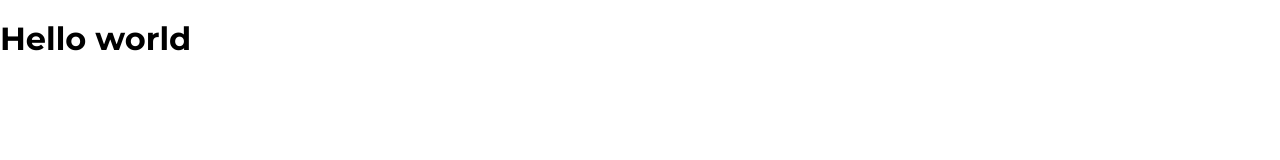
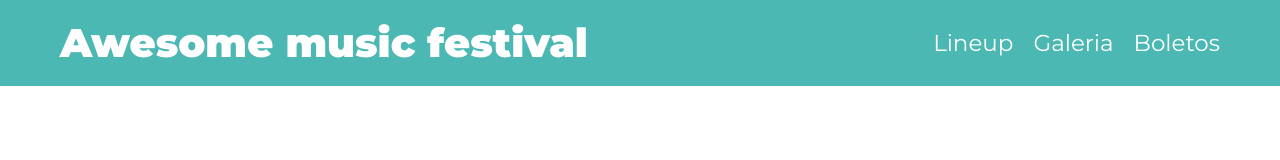
Before and after one commit to marlondt-dev/MusicFestival, a website: page index.html in a window 1280 px wide. Drawn offline with Linux system fonts and the light colour scheme.

Commit message:
added scss changes

```diff
--- a/index.html
+++ b/index.html
@@ -11,6 +11,17 @@
     <link rel="stylesheet" href="build/css/app.css"
 </head>
 <body>
-    <h1>Hello world</h1>
+
+    <header class="header">
+        <div class="contenedor contenido-header">
+            <h1>Awesome music festival</h1>
+            <nav class="navegacion-principal">
+                <a href="#">Lineup</a>
+                <a href="#">Galeria</a>
+                <a href="#">Boletos</a>
+            </nav>
+        </div>
+    </header>
+
 </body>
 </html>
--- a/src/scss/app.scss
+++ b/src/scss/app.scss
@@ -1 +1,2 @@
 @forward 'base';
+@forward 'layout';
--- a/src/scss/base/_global.scss
+++ b/src/scss/base/_global.scss
@@ -1,8 +1,54 @@
 @use 'variables' as v;
 
+html {
+    font-size: 62.5%;
+    box-sizing: border-box;
+    scroll-padding-top: 0rem;
+}
+*,
+*:before,
+*:after {
+    box-sizing: inherit;
+}
 body {
     font-family: v.$fuente_principal;
     font-optical-sizing: auto;
-    font-size: normal;
+    font-style: normal;
     color: v.$negro;
+    font-size: 2rem;
 }
+p {
+    color: v.$negro;
+    line-height: 1.5;
+}
+.contenedor {
+    width: 95%;
+    max-width: 120rem;
+    margin: 0 auto;
+}
+a {
+    text-decoration: none;
+}
+h1, h2, h3 {
+    margin: 0 0 5rem 0;
+    font-weight: 900;
+}
+h1 {
+    font-size: 4rem;
+}
+h2 {
+    font-size: 4.6rem;
+}
+h3 {
+    font-size: 6rem;
+    text-align: center;
+}
+img {
+    max-width: 100%;
+    width: 100%;
+    height: auto;
+    display: block;
+}
+body > section {
+    padding: 10rem 0
+}
--- /dev/null
+++ b/src/scss/layout/_header.scss
@@ -0,0 +1,33 @@
+@use 'base/variables' as v;
+
+.header{
+    background-color: v.$verde;
+
+    .contenido-header{
+        padding: 2rem;
+        display: flex;
+        justify-content: space-between;
+        align-items: center;
+    }
+
+    h1{
+        color: v.$blanco;
+        margin: 0;
+    }
+}
+
+.navegacion-principal{
+    display: flex;
+    gap: 2rem;
+
+    a {
+        color: v.$blanco;
+        font-size: 2.3rem;
+
+        &:hover{
+            color: v.$amarillo;
+        }
+    }
+
+
+}
--- /dev/null
+++ b/src/scss/layout/_index.scss
@@ -0,0 +1 @@
+@forward 'header';
```
Also changed, not shown: build/css/app.css.
